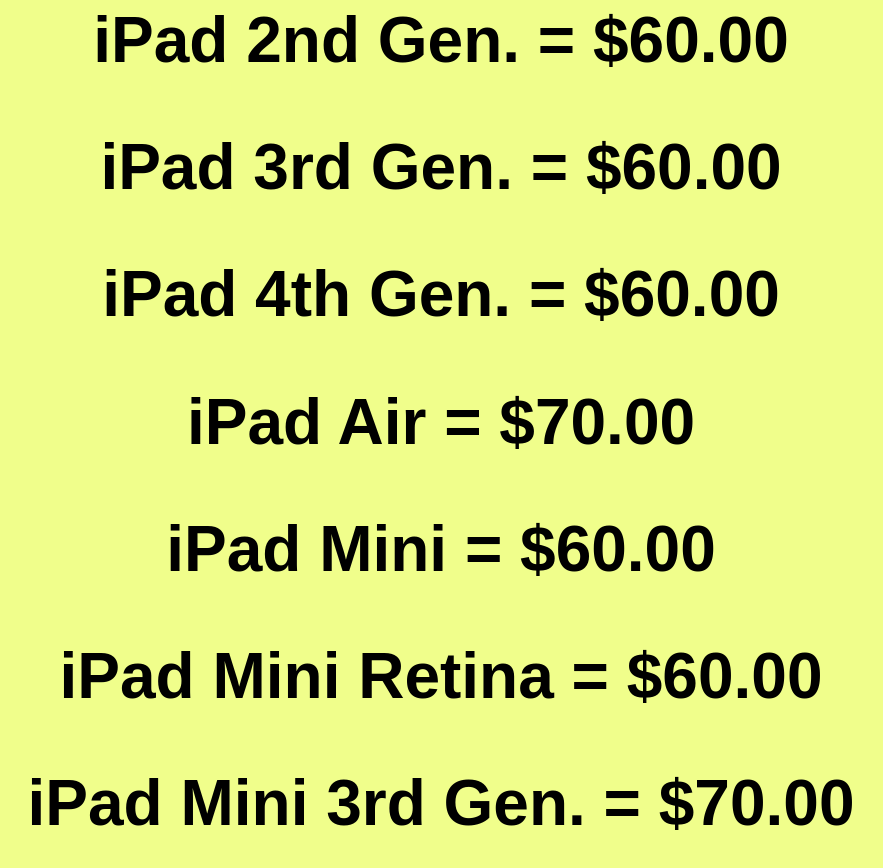
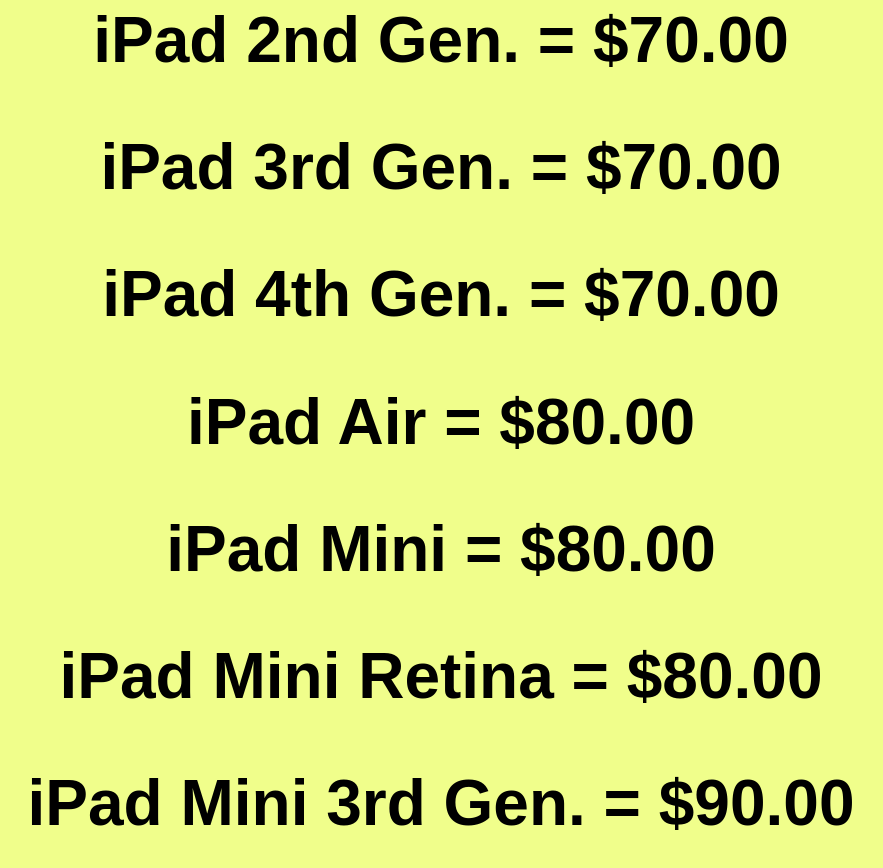
Before and after one commit to gabemcninch/GEMtech-Repair, a plain HTML site: page repair.html in a window 1280 px wide. Shown: the part 1912-2780 px from the top of the page, without its empty margins (199-1082 px from the left). Drawn offline with Linux system fonts and the light colour scheme.

Commit message:
Update repair.html

```diff
--- a/repair.html
+++ b/repair.html
@@ -27,13 +27,13 @@
 <div class="mainpageheader">
 <h1>iPad Screen</br>Replacement</h1>
 </div>
-<h2>iPad 2nd Gen. = $60.00</h2>
-<h2>iPad 3rd Gen. = $60.00</h2>
-<h2>iPad 4th Gen. = $60.00</h2>
-<h2>iPad Air = $70.00</h2>
-<h2>iPad Mini = $60.00</h2>
-<h2>iPad Mini Retina = $60.00</h2>
-<h2>iPad Mini 3rd Gen. = $70.00</h2>
+<h2>iPad 2nd Gen. = $70.00</h2>
+<h2>iPad 3rd Gen. = $70.00</h2>
+<h2>iPad 4th Gen. = $70.00</h2>
+<h2>iPad Air = $80.00</h2>
+<h2>iPad Mini = $80.00</h2>
+<h2>iPad Mini Retina = $80.00</h2>
+<h2>iPad Mini 3rd Gen. = $90.00</h2>
 
 
 
```
